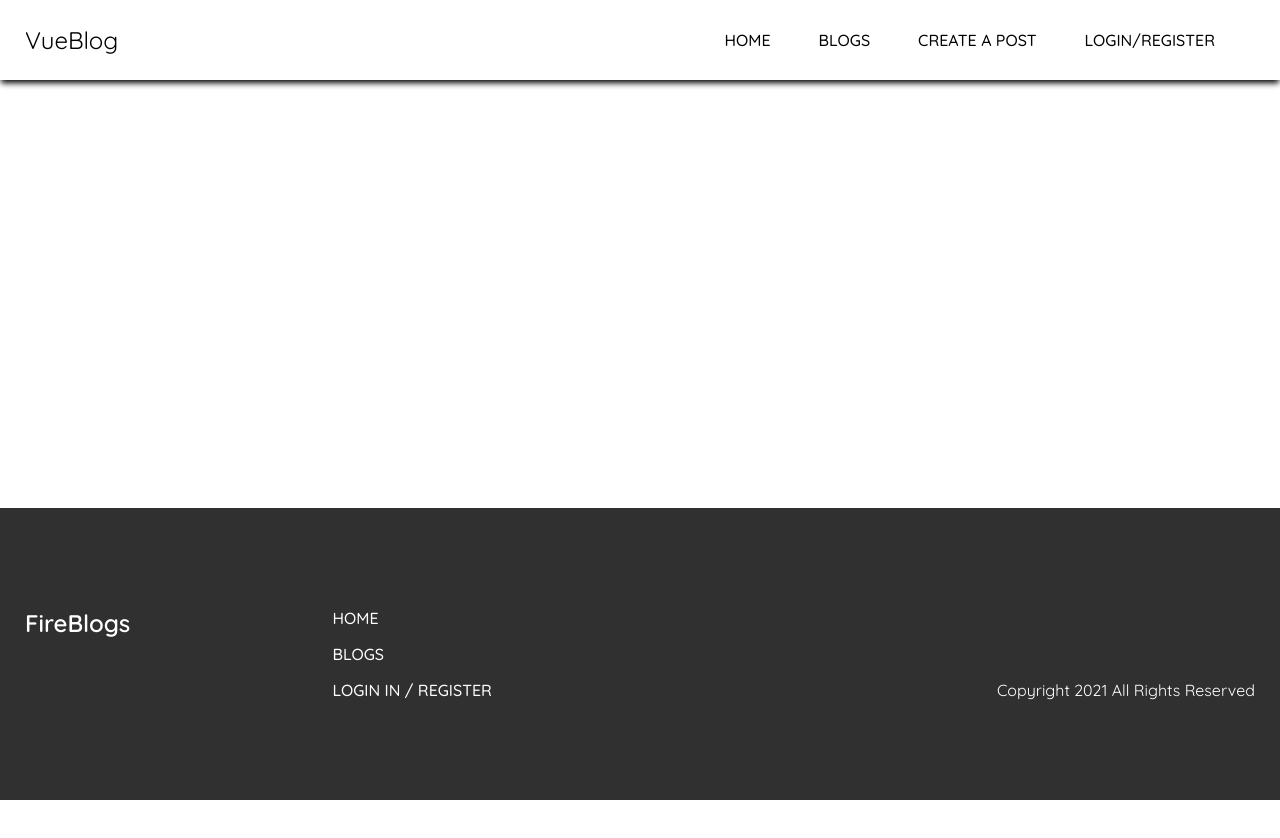
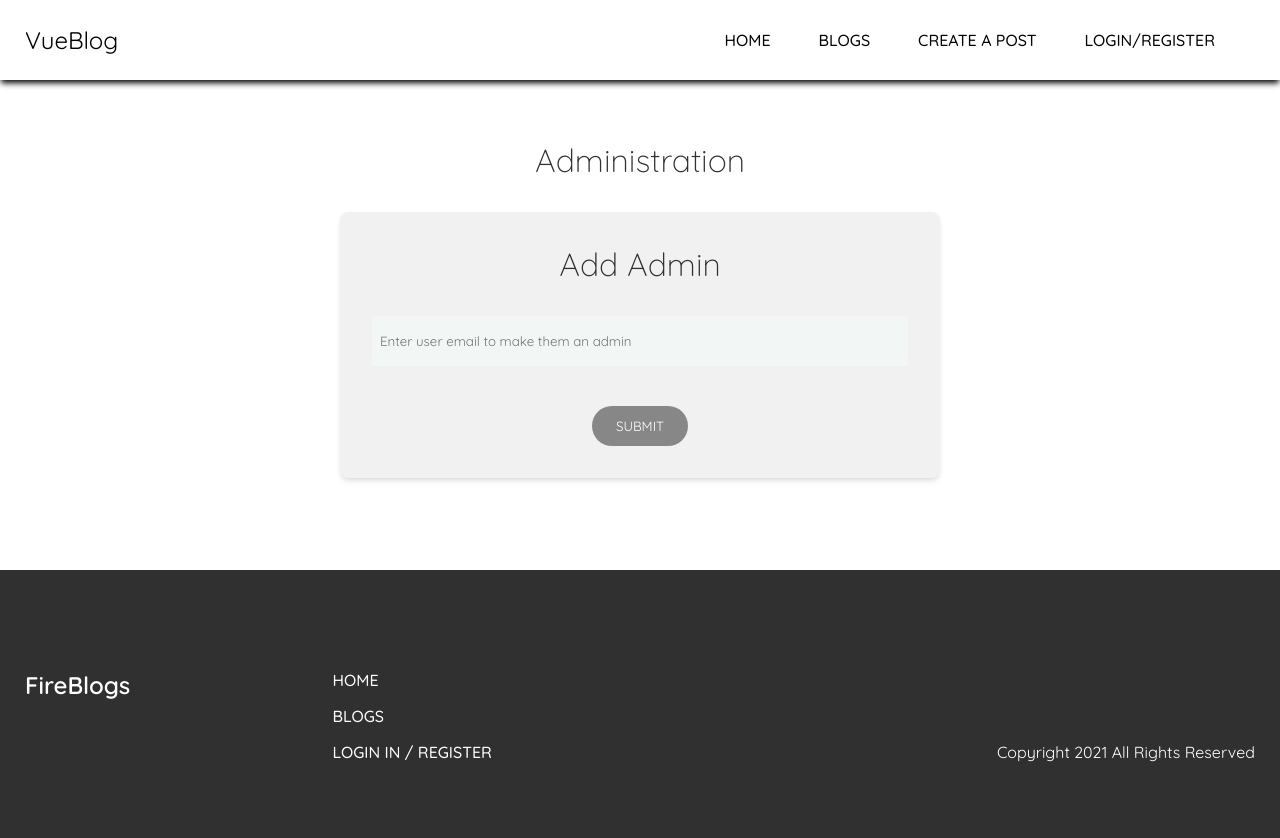
Before and after one commit to giangarof98/vblog, a Vue app: page /admin in a window 1280 px wide. Shown: the top 838 px of the page. Before the commit the page ends 800 px from the top, so only its background shows below. Built offline with nearby package versions, Linux system fonts and the light colour scheme; no server answers.

Commit message:
admin style

```diff
--- a/src/views/Admin.vue
+++ b/src/views/Admin.vue
@@ -1,5 +1,17 @@
 <template>
-
+    <div class="admin">
+    <div class="container">
+      <h2>Administration</h2>
+      <div class="admin-info">
+        <h2>Add Admin</h2>
+        <div class="input">
+          <input placeholder="Enter user email to make them an admin" type="text" id="addAdmins" v-model="adminEmail" />
+        </div>
+        <span>{{ this.functionMsg }}</span>
+        <button @click="addAdmin" class="button">Submit</button>
+      </div>
+    </div>
+  </div>
 </template>
 
 <script>
@@ -10,4 +22,59 @@
 
 <style scoped>
 
+.admin .container{
+     max-width: 1000px;
+    padding: 60px 25px;
+}
+
+h2 {
+    text-align: center;
+    margin-bottom: 16px;
+    font-weight: 300;
+    font-size: 32px;
+}
+
+.admin-info{
+    border-radius: 8px;
+    box-shadow: 0 4px 6px -1px rgba(0, 0, 0, 0.1), 0 2px 4px -1px rgba(0, 0, 0, 0.06);
+    padding: 32px;
+    background-color: #f1f1f1;
+    display: flex;
+    flex-direction: column;
+    max-width: 600px;
+    margin: 32px auto;
+}
+
+ span {
+    font-size: 14px;
+}
+
+.input{
+    margin: 16px 0;
+}
+
+label{
+    font-size: 14px;
+    display: block;
+    padding-bottom: 6px;
+}
+
+input{
+    width: 100%;
+    border: none;
+    background-color: #f2f7f6;
+    padding: 8px;
+    height: 50px;
+}
+
+input:focus{
+ outline: none;
+}
+
+button {
+    align-self: center;
+}
+
+
+
 </style>
```
